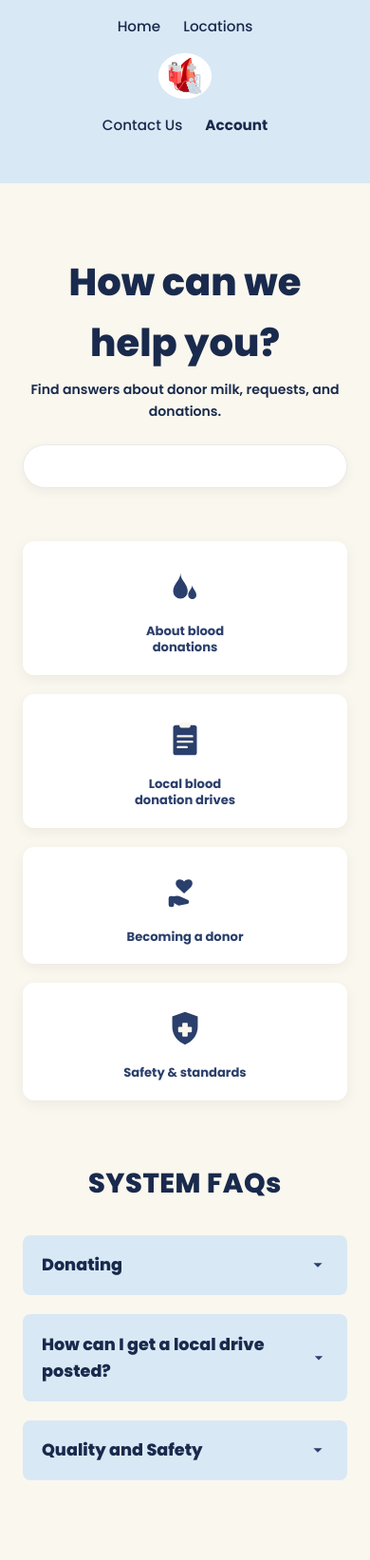
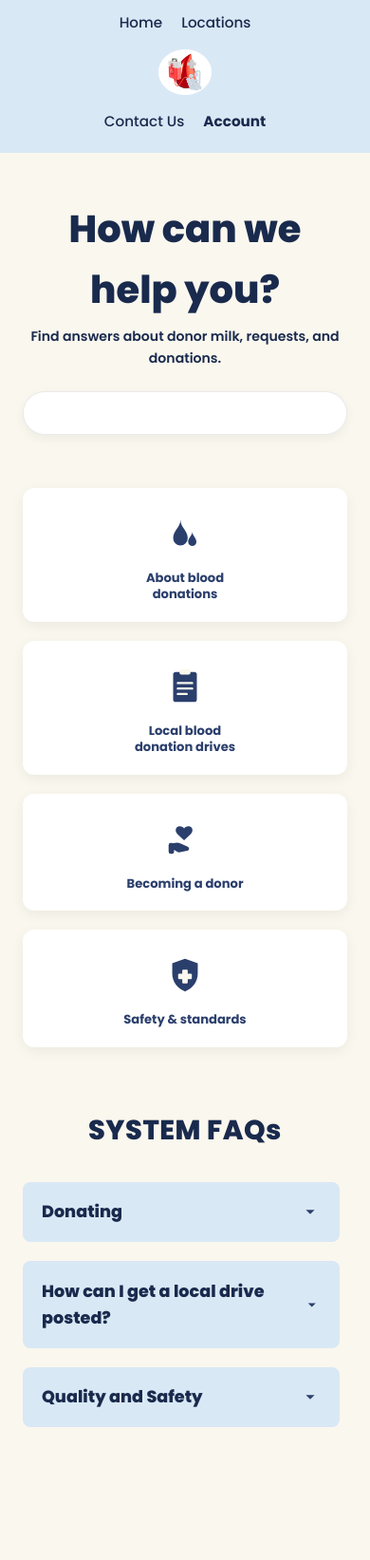
Before and after one commit to jt-mu/hemopulse, a PHP site: page /account.html in a window 390 px wide. Shown: the top 1643 px of the page at 95% size. Run offline with PHP 8.4, Linux system fonts and the light colour scheme.

Commit message:
refactor: clean up CSS styles, layout, and responsiveness

```diff
--- a/account.html
+++ b/account.html
@@ -37,9 +37,9 @@
       </div>
     </div>
 
-    <!-- 4 Square Category Cards -->
+    <!-- 4 Square Category Cards Linked -->
     <div class="help-cards-grid">
-      <div class="help-category-card">
+      <a href="index.html#donation-types" class="help-category-card">
         <div class="icon-wrap">
           <svg viewBox="0 0 100 100" xmlns="http://www.w3.org/2000/svg">
             <path d="M40 20c0 16-16 24-16 40a16 16 0 0032 0c0-16-16-24-16-40z" fill="#2B3F6C"/>
@@ -47,9 +47,9 @@
           </svg>
         </div>
         <span>About blood<br>donations</span>
-      </div>
+      </a>
 
-      <div class="help-category-card">
+      <a href="locations.html" class="help-category-card">
         <div class="icon-wrap">
           <svg viewBox="0 0 100 100" xmlns="http://www.w3.org/2000/svg">
             <rect x="24" y="18" width="52" height="66" rx="6" fill="#2B3F6C"/>
@@ -60,9 +60,9 @@
           </svg>
         </div>
         <span>Local blood<br>donation drives</span>
-      </div>
+      </a>
 
-      <div class="help-category-card">
+      <a href="account.html#login" class="help-category-card">
         <div class="icon-wrap">
           <svg viewBox="0 0 100 100" xmlns="http://www.w3.org/2000/svg">
             <path d="M48 26c4-6 14-6 17-1 3 5 1 10-3 14l-14 13-14-13c-4-4-6-9-3-14 3-5 13-5 17 1z" fill="#2B3F6C"/>
@@ -71,9 +71,9 @@
           </svg>
         </div>
         <span>Becoming a donor</span>
-      </div>
+      </a>
 
-      <div class="help-category-card">
+      <a href="#safety" class="help-category-card">
         <div class="icon-wrap">
           <svg viewBox="0 0 100 100" xmlns="http://www.w3.org/2000/svg">
             <path d="M50 14l28 10v22c0 20-12 33-28 40-16-7-28-20-28-40V24z" fill="#2B3F6C"/>
@@ -82,13 +82,13 @@
           </svg>
         </div>
         <span>Safety &amp; standards</span>
-      </div>
+      </a>
     </div>
 
-    <!-- System FAQs -->
+    <!-- Scrollable System FAQs -->
     <div class="system-faq-section">
       <h2>SYSTEM FAQs</h2>
-
+      <div class="faq-scroll-container">
         <details class="faq-bar">
           <summary>
             <span>Donating</span>
@@ -109,7 +109,7 @@
           </div>
         </details>
 
-      <details class="faq-bar">
+        <details class="faq-bar" id="safety">
           <summary>
             <span>Quality and Safety</span>
             <svg class="chevron" viewBox="0 0 24 24"><path d="M7 10l5 5 5-5z" fill="#2B3F6C"/></svg>
@@ -118,6 +118,7 @@
             All collection kits are single-use and sterile. Every blood donation is screened rigorously according to international safety and health standards.
           </div>
         </details>
+      </div>
     </div>
 
   </main>
--- a/css/style.css
+++ b/css/style.css
@@ -1,21 +1,28 @@
-@import url('https://fonts.googleapis.com/css2?family=Poppins:wght@300;400;500;600;700;800&display=swap');
+@import url('https://fonts.googleapis.com/css2?family=Poppins:wght@300;400;500;600;700;800;900&display=swap');
 
 :root {
   --bg-cream: #FAF7EE;
   --navy: #192A4D;
+  --navy-button: #2B3F6C;
   --text-muted: #5D6B82;
   --accent-yellow: #F7D046;
-  --card-blue: #E2ECF7;
+  --accent-blue: #2470D8;
+  --card-blue: #D9E8F5;
   --card-light: #F0F5FA;
   --white: #FFFFFF;
   --border-light: #D4E0EE;
   --font: 'Poppins', sans-serif;
 }
 
-* {
+*, *::before, *::after {
   box-sizing: border-box;
   margin: 0;
   padding: 0;
+}
+
+html {
+  font-size: 16px;
+  scroll-behavior: smooth;
 }
 
 body {
@@ -23,8 +30,21 @@ body {
   background-color: var(--bg-cream);
   color: var(--navy);
   line-height: 1.6;
+  overflow-x: hidden;
+  width: 100%;
 }
 
+img {
+  max-width: 100%;
+  height: auto;
+  display: block;
+}
+
+.top-nav-strip {
+  background-color: var(--card-blue);
+  width: 100%;
+  padding: 0.75rem 1.5rem;
+}
 
 .header-nav {
   display: flex;
@@ -61,6 +81,52 @@ body {
   object-fit: contain;
 }
 
+.frame {
+  max-width: 980px;
+  margin: 0 auto;
+  padding: 1.5rem 1.5rem 4rem;
+}
+
+.frame-nav {
+  max-width: 1060px;
+  margin: 0 auto;
+  display: flex;
+  justify-content: center;
+  align-items: center;
+  gap: 3rem;
+  padding-bottom: 0.5rem;
+}
+
+.frame-nav .nav-links {
+  display: flex;
+  align-items: center;
+  gap: 2rem;
+}
+
+.frame-nav .nav-links a {
+  text-decoration: none;
+  color: var(--navy);
+  font-weight: 500;
+  font-size: 0.95rem;
+  transition: opacity 0.2s;
+}
+
+.frame-nav .nav-links a:hover,
+.frame-nav .nav-links a.active {
+  font-weight: 700;
+}
+
+.logo-badge a {
+  display: flex;
+  align-items: center;
+  text-decoration: none;
+}
+
+.logo-badge img {
+  height: 48px;
+  width: auto;
+  display: block;
+}
 
 .btn-yellow {
   display: inline-block;
@@ -273,174 +385,6 @@ body {
   padding-bottom: 1.1rem;
 }
 
-
-@media (max-width: 860px) {
-  .hero { grid-template-columns: 1fr; text-align: center; }
-  .donation-types-grid { grid-template-columns: 1fr; }
-  .about-box { grid-template-columns: 1fr; }
-  .header-nav { gap: 1.5rem; }
-}
-
-
-.frame {
-  max-width: 980px;
-  margin: 0 auto;
-  padding: 1.5rem 1.5rem 4rem;
-}
-
-.frame-nav {
-  display: flex;
-  justify-content: center;
-  align-items: center;
-  gap: 3rem;
-  padding-bottom: 2rem;
-}
-
-.frame-nav .nav-links {
-  display: flex;
-  gap: 2rem;
-}
-
-.frame-nav .nav-links a {
-  text-decoration: none;
-  color: var(--navy);
-  font-weight: 500;
-  font-size: 0.95rem;
-}
-
-.frame-nav .nav-links a.active {
-  font-weight: 700;
-}
-
-.logo-badge img {
-  height: 48px;
-  width: auto;
-  display: block;
-}
-
-.help-hero {
-  text-align: center;
-  margin: 1.5rem 0 2.5rem;
-}
-
-.help-hero h1 {
-  font-size: 2.2rem;
-  font-weight: 800;
-  color: var(--navy);
-}
-
-.help-hero p {
-  color: var(--text-muted);
-  font-size: 0.95rem;
-  margin-top: 0.25rem;
-}
-
-.help-search {
-  margin-top: 1.5rem;
-  width: 100%;
-  max-width: 520px;
-  padding: 0.8rem 1.25rem;
-  border-radius: 999px;
-  border: 1px solid var(--border-light);
-  outline: none;
-  font-family: var(--font);
-  box-shadow: 0 2px 8px rgba(0,0,0,0.04);
-}
-
-.help-icons {
-  display: grid;
-  grid-template-columns: repeat(4, 1fr);
-  gap: 1.25rem;
-  margin-bottom: 3.5rem;
-}
-
-.icon-card {
-  background-color: var(--white);
-  border: 1px solid var(--border-light);
-  border-radius: 14px;
-  padding: 1.5rem 1rem;
-  text-align: center;
-  font-size: 0.85rem;
-  font-weight: 600;
-  color: var(--navy);
-  display: flex;
-  flex-direction: column;
-  align-items: center;
-  gap: 0.75rem;
-  box-shadow: 0 2px 6px rgba(0,0,0,0.03);
-}
-
-.icon-card .ic svg {
-  width: 44px;
-  height: 44px;
-}
-
-.section-title {
-  font-weight: 800;
-  font-size: 1.1rem;
-  color: var(--navy);
-  letter-spacing: 0.5px;
-  margin-bottom: 1rem;
-}
-
-details.faq-item {
-  background-color: var(--card-blue);
-  border-radius: 12px;
-  margin-bottom: 0.75rem;
-  border: 1px solid var(--border-light);
-  overflow: hidden;
-}
-
-details.faq-item summary {
-  padding: 1rem 1.25rem;
-  font-weight: 700;
-  cursor: pointer;
-  color: var(--navy);
-  list-style: none;
-  display: flex;
-  justify-content: space-between;
-  align-items: center;
-}
-
-details.faq-item summary::-webkit-details-marker {
-  display: none;
-}
-
-details.faq-item summary::after {
-  content: "▾";
-  font-size: 0.9rem;
-  transition: transform 0.2s;
-}
-
-details[open].faq-item summary::after {
-  transform: rotate(180deg);
-}
-
-.faq-body {
-  padding: 0 1.25rem 1rem;
-  font-size: 0.88rem;
-  color: var(--text-muted);
-}
-
-.did-you-know {
-  text-align: center;
-  margin-top: 3.5rem;
-  padding: 2rem;
-  background-color: var(--card-blue);
-  border-radius: 16px;
-}
-
-.did-you-know p {
-  font-weight: 800;
-  font-size: 1.1rem;
-  color: var(--navy);
-}
-
-.did-you-know span {
-  font-size: 0.88rem;
-  color: var(--text-muted);
-}
-
 .contact-hero {
   text-align: center;
   margin-bottom: 2rem;
@@ -542,53 +499,44 @@ details[open].faq-item summary::after {
   flex-direction: column;
   justify-content: center;
   height: 100%;
+  box-shadow: 0 4px 12px rgba(0, 0, 0, 0.04);
 }
 
 .newsletter-box h4 {
   font-size: 0.9rem;
   font-weight: 800;
   margin-bottom: 0.25rem;
+  color: var(--navy);
 }
 
-.btn-navy {
-  background-color: #364c84;
-  color: var(--white);
-  border: none;
-  padding: 0.6rem 1.5rem;
-  border-radius: 999px;
-  font-weight: 700;
-  font-size: 0.85rem;
-  cursor: pointer;
-  margin-top: 0.5rem;
+.newsletter-box p {
+  font-size: 0.75rem;
+  color: var(--navy);
+  opacity: 0.85;
+  margin-bottom: 1rem;
 }
 
-.btn-yellow-submit {
-  background-color: var(--accent-yellow);
-  color: var(--navy);
-  border: none;
-  padding: 0.65rem 2.5rem;
+.newsletter-box input {
+  width: 100%;
+  padding: 0.75rem 1rem;
   border-radius: 999px;
-  font-weight: 800;
-  font-size: 0.85rem;
-  cursor: pointer;
+  border: 1px solid var(--white);
+  background-color: var(--white);
+  margin-bottom: 0.8rem;
+  outline: none;
+  font-family: var(--font);
 }
 
-@media (max-width: 800px) {
-  .help-icons, .contact-cards { grid-template-columns: repeat(2, 1fr); }
-  .contact-form-wrap { grid-template-columns: 1fr; }
+.map-card {
+  width: 100%;
+  border-radius: 14px;
+  overflow: hidden;
+  box-shadow: 0 4px 14px rgba(0, 0, 0, 0.06);
+  border: 1px solid var(--border-light);
 }
 
-
-
 body.account-page {
-  background-color: #FAF7EE;
-}
-
-
-.top-nav-strip {
-  background-color: #D9E8F5;
-  padding: 1rem 2rem;
-  width: 100%;
+  background-color: var(--bg-cream);
 }
 
 .help-center-wrap {
@@ -631,6 +578,10 @@ body.account-page {
   padding: 0 1.5rem;
 }
 
+a.help-category-card {
+  text-decoration: none;
+  color: inherit;
+}
 
 .help-cards-grid {
   display: grid;
@@ -679,13 +629,38 @@ body.account-page {
 .system-faq-section h2 {
   font-size: 1.8rem;
   font-weight: 800;
-  color: #192A4D;
+  color: var(--navy);
   letter-spacing: 0.5px;
   margin-bottom: 2rem;
 }
 
+.faq-scroll-container {
+  max-height: 340px;
+  overflow-y: auto;
+  padding-right: 0.5rem;
+  margin-bottom: 2rem;
+}
+
+.faq-scroll-container::-webkit-scrollbar {
+  width: 6px;
+}
+
+.faq-scroll-container::-webkit-scrollbar-track {
+  background: rgba(0, 0, 0, 0.04);
+  border-radius: 999px;
+}
+
+.faq-scroll-container::-webkit-scrollbar-thumb {
+  background: #AEC6E0;
+  border-radius: 999px;
+}
+
+.faq-scroll-container::-webkit-scrollbar-thumb:hover {
+  background: var(--navy-button);
+}
+
 .faq-bar {
-  background-color: #D9E8F5;
+  background-color: var(--card-blue);
   border-radius: 8px;
   margin-bottom: 1.25rem;
   text-align: left;
@@ -780,10 +765,9 @@ body.account-page {
   .frame-nav .nav-links {
     flex-wrap: wrap;
     justify-content: center;
-    gap: 1.5rem;
+    gap: 1.25rem;
     font-size: 0.9rem;
   }
-
 
   .hero-inner {
     grid-template-columns: 1fr;
--- a/index.html
+++ b/index.html
@@ -20,7 +20,7 @@
       <div class="hero-left">
         <h1 class="hero-title"><span class="title-underline">Where</span><br><span class="title-underline">compassion</span><br><span class="title-underline">meets the vein.</span></h1>
         <p class="hero-subtitle">Give someone a fighting chance today.</p>
-        <a href="locations.html" class="btn-yellow">Donate</a>
+        <a href="account.html#donate" class="btn-yellow">Donate</a>
       </div>
       <div class="hero-image-wrap">
         <img src="images/hero-group.png" alt="Where compassion meets the vein">
```
Also changed, not shown: other parts of css/style.css (+123 -61 lines). Lines whose indentation alone changed are shown as unchanged.
